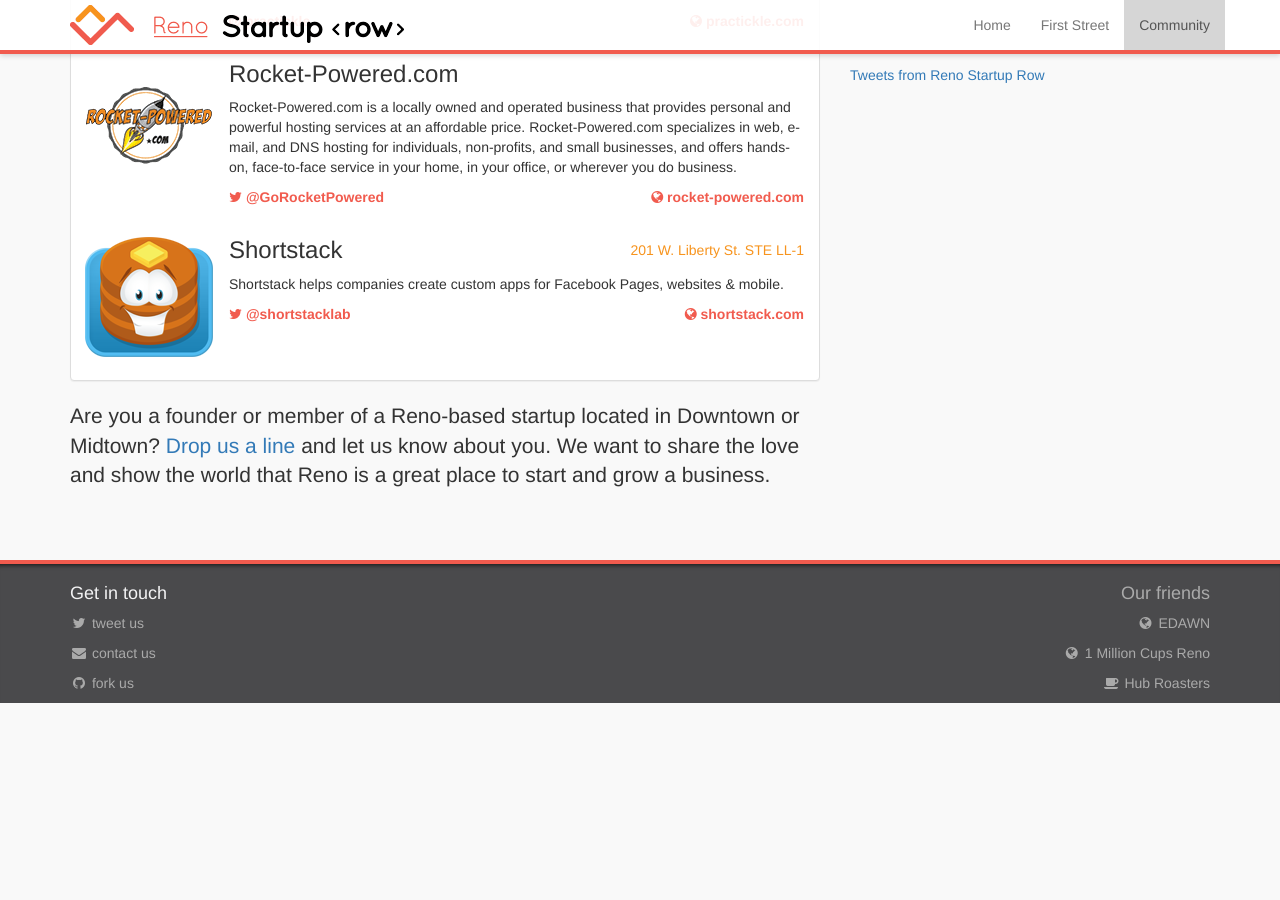
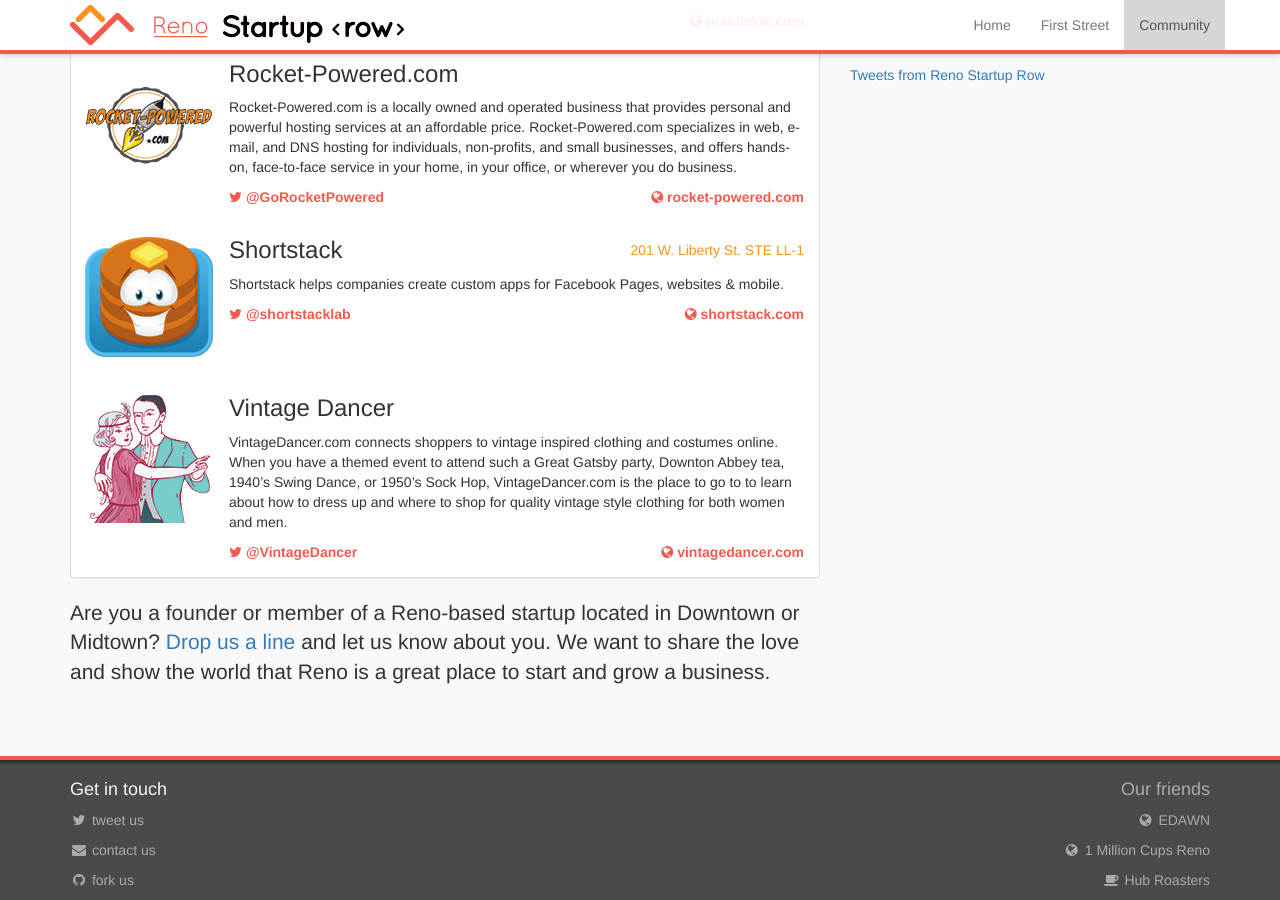
Before and after one commit to startuprow/startuprow.github.io, a Jekyll site: the page built from index.html, in a window 1280 px wide and 900 px high, scrolled down 4051 px. Built offline with Jekyll 4.4.1, drawn with Linux system fonts in a browser that asks for light colours; nearby versions of some CDN libraries; Markdown is read by kramdown in place of the engine named in the settings; comment, search, counter and statistics services are not loaded; before the commit the page ends 4754 px from its top, so only the background shows below that.

Commit message:
Added VintageDancer to the Community section

```diff
--- a/index.html
+++ b/index.html
@@ -263,6 +263,17 @@
     <span class="contact twitter"><a href="https://twitter.com/shortstacklab"><i class="fa fa-twitter"></i> @shortstacklab</a></span>
     <span class="contact website pull-right"><a href="http://shortstack.com"><i class="fa fa-globe"></i> shortstack.com</a></span>
   </div>
+
+  <div class="panel-body company-profile">
+    <div class="company-logo">
+      <img src="/img/logo/vintagedancer.png">
+    </div>
+    <span class="contact address pull-right"></span>
+    <h3>Vintage Dancer</h3>
+    <p>VintageDancer.com connects shoppers to vintage inspired clothing and costumes online. When you have a themed event to attend such a Great Gatsby party, Downton Abbey tea, 1940&rsquo;s Swing Dance, or 1950&rsquo;s Sock Hop, VintageDancer.com is the place to go to to learn about how to dress up and where to shop for quality vintage style clothing for both women and men.</p>
+    <span class="contact twitter"><a href="https://twitter.com/vintagedancer"><i class="fa fa-twitter"></i> @VintageDancer</a></span>
+    <span class="contact website pull-right"><a href="http://vintagedancer.com"><i class="fa fa-globe"></i> vintagedancer.com</a></span>
+  </div>
 </div>
 
 <p class="lead bottomspace">
```
Also changed, not shown: img/logo/vintagedancer.png (added).
